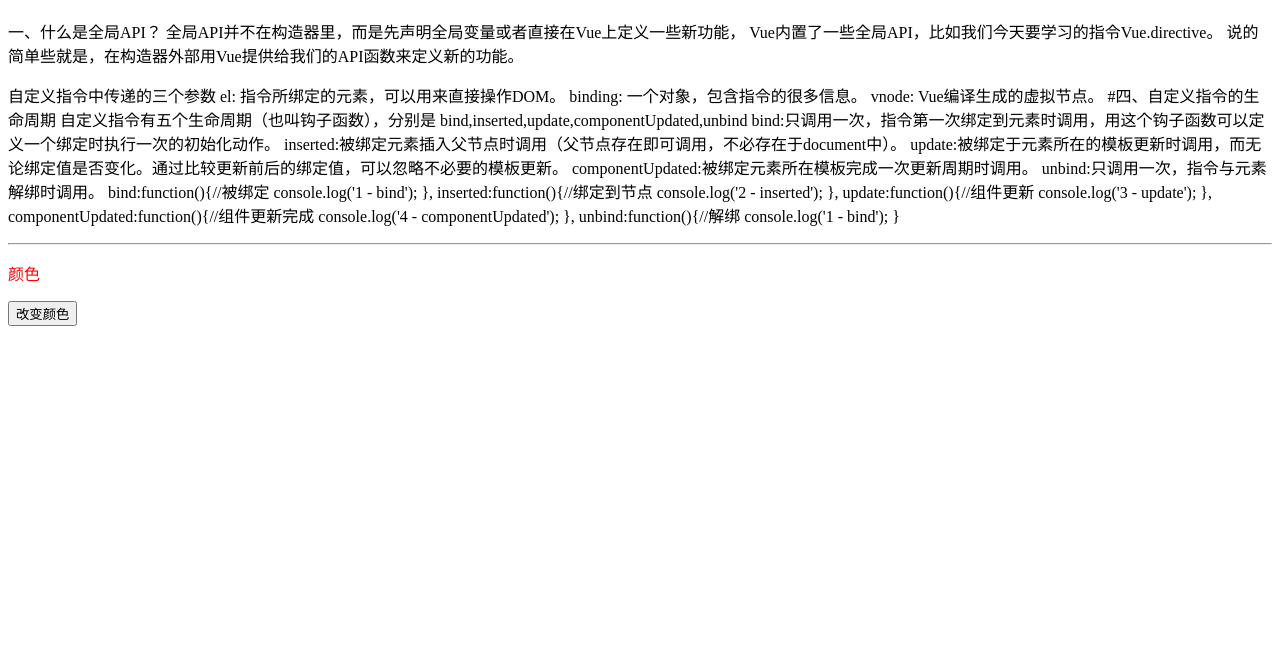
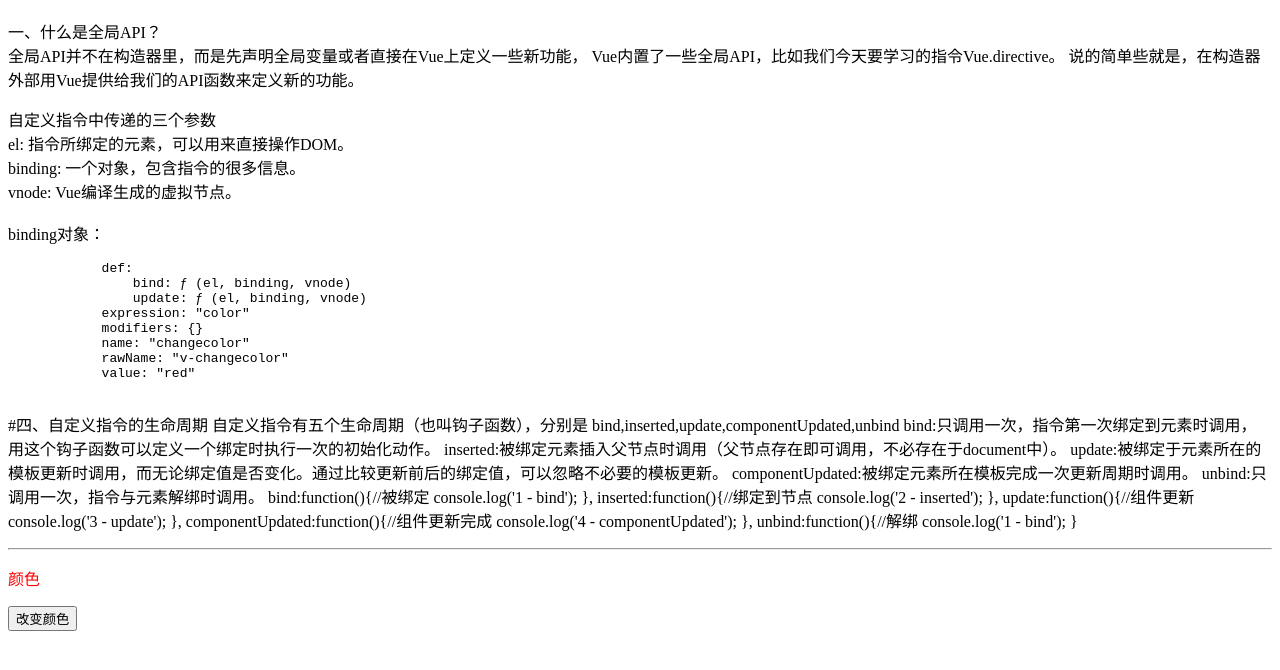
Before and after one commit to thelongmarch/vue-jspang, a website: page directive.html in a window 1280 px wide. Shown: the part 70-740 px from the top of the page. Drawn offline with nearby package versions, Linux system fonts and the light colour scheme.

Commit message:
directive

```diff
--- a/directive.html
+++ b/directive.html
@@ -9,16 +9,31 @@
 
 <body>
     <h1>v-directive 自定义指令</h1>
-    <p>一、什么是全局API？
+    <p>一、什么是全局API？<br/>
         全局API并不在构造器里，而是先声明全局变量或者直接在Vue上定义一些新功能，
         Vue内置了一些全局API，比如我们今天要学习的指令Vue.directive。
         说的简单些就是，在构造器外部用Vue提供给我们的API函数来定义新的功能。
     </p>
     <p>
-            自定义指令中传递的三个参数
-            el: 指令所绑定的元素，可以用来直接操作DOM。
-            binding: 一个对象，包含指令的很多信息。
-            vnode: Vue编译生成的虚拟节点。
+        自定义指令中传递的三个参数<br/>
+        el: 指令所绑定的元素，可以用来直接操作DOM。<br/>
+        binding: 一个对象，包含指令的很多信息。<br/>
+        vnode: Vue编译生成的虚拟节点。<br/><br/>
+        binding对象：
+        <pre>
+            def:
+                bind: ƒ (el, binding, vnode)
+                update: ƒ (el, binding, vnode)
+            expression: "color"
+            modifiers: {}
+            name: "changecolor"
+            rawName: "v-changecolor"
+            value: "red"
+        </pre>
+
+
+    </p>
+    <p>
         #四、自定义指令的生命周期
         自定义指令有五个生命周期（也叫钩子函数），分别是 bind,inserted,update,componentUpdated,unbind
 
@@ -52,6 +67,7 @@
 
     <script type="text/javascript">
         Vue.directive('changecolor', function (el, binding, vnode) {
+            console.log(binding)
             el.style = 'color:' + binding.value;
         });
         var app = new Vue({
```
Lines whose indentation alone changed are shown as unchanged.
